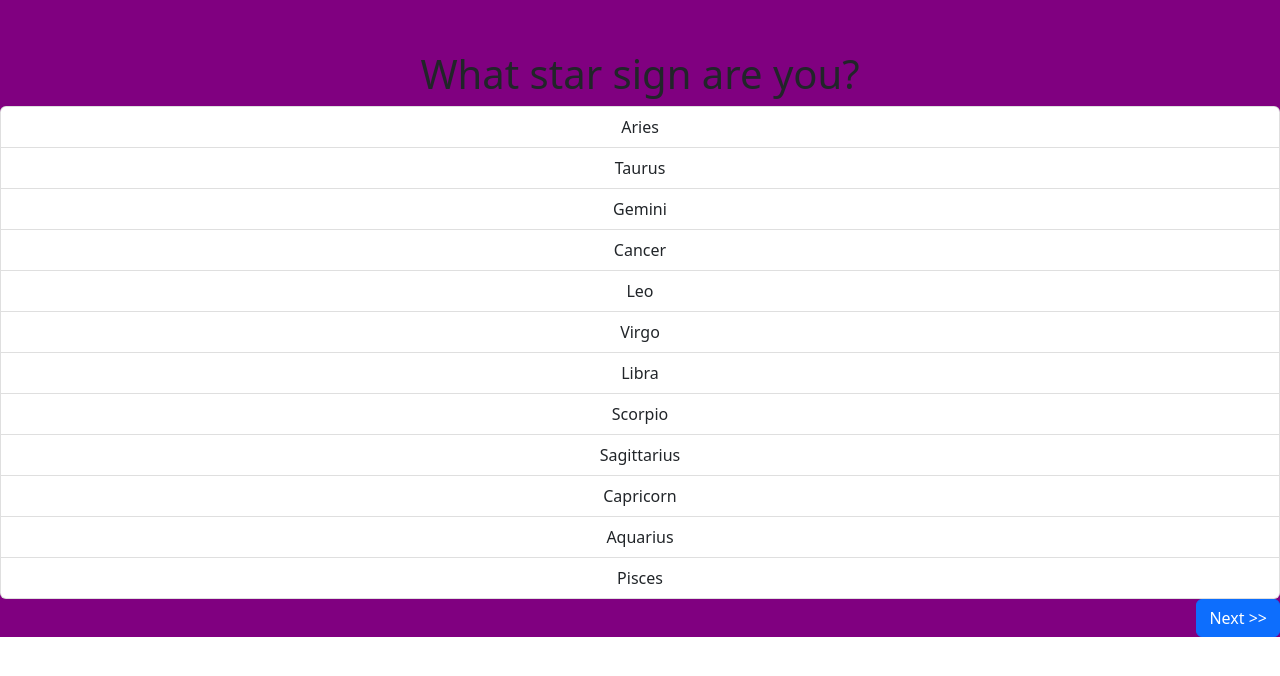
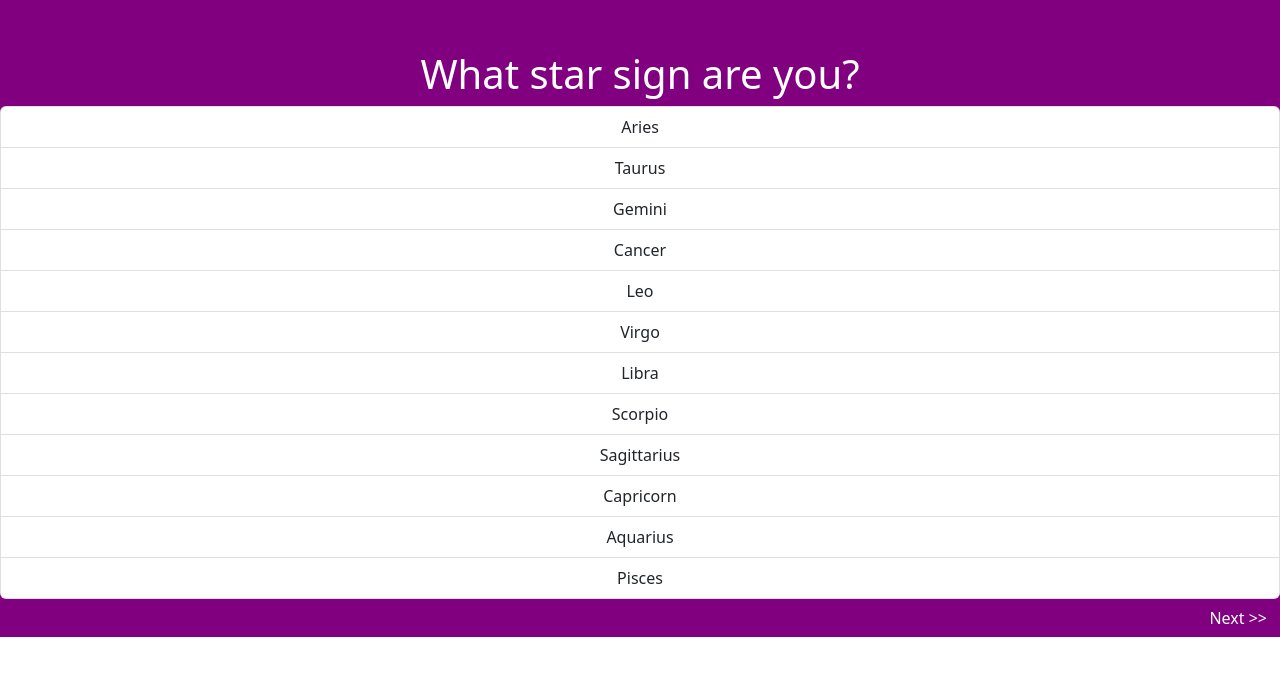
Before and after one commit to tobyestipona/StudyStars, a React (Vite) app: page /Question1 in a window 1280 px wide. Shown: the top 676 px of the page. Built offline with nearby package versions, Linux system fonts and the light colour scheme.

Commit message:
text white

```diff
--- a/src/components/Button.tsx
+++ b/src/components/Button.tsx
@@ -6,7 +6,7 @@ interface Props {
 
 const Button = ({ children, onClick, color = 'primary'}: Props) => {
   return (
-    <button className={'btn btn-' + color} onClick={onClick}>
+    <button className={'btn ${buttonColorClass}'} onClick={onClick} style={{backgroundColor: "4400B3", color: "white"}}>
       {children}
     </button>
   );
--- a/src/components/ListGroup.tsx
+++ b/src/components/ListGroup.tsx
@@ -11,7 +11,7 @@ function ListGroup({ items, heading, onSelectItem }: Props) {
 
   return (
     <>
-      <h1>{heading}</h1>
+      <h1 style={{color: "white"}}>{heading}</h1>
       {items.length === 0 && <p>No item found</p>}
       <ul className="list-group">
         {items.map((item, index) => (
```
